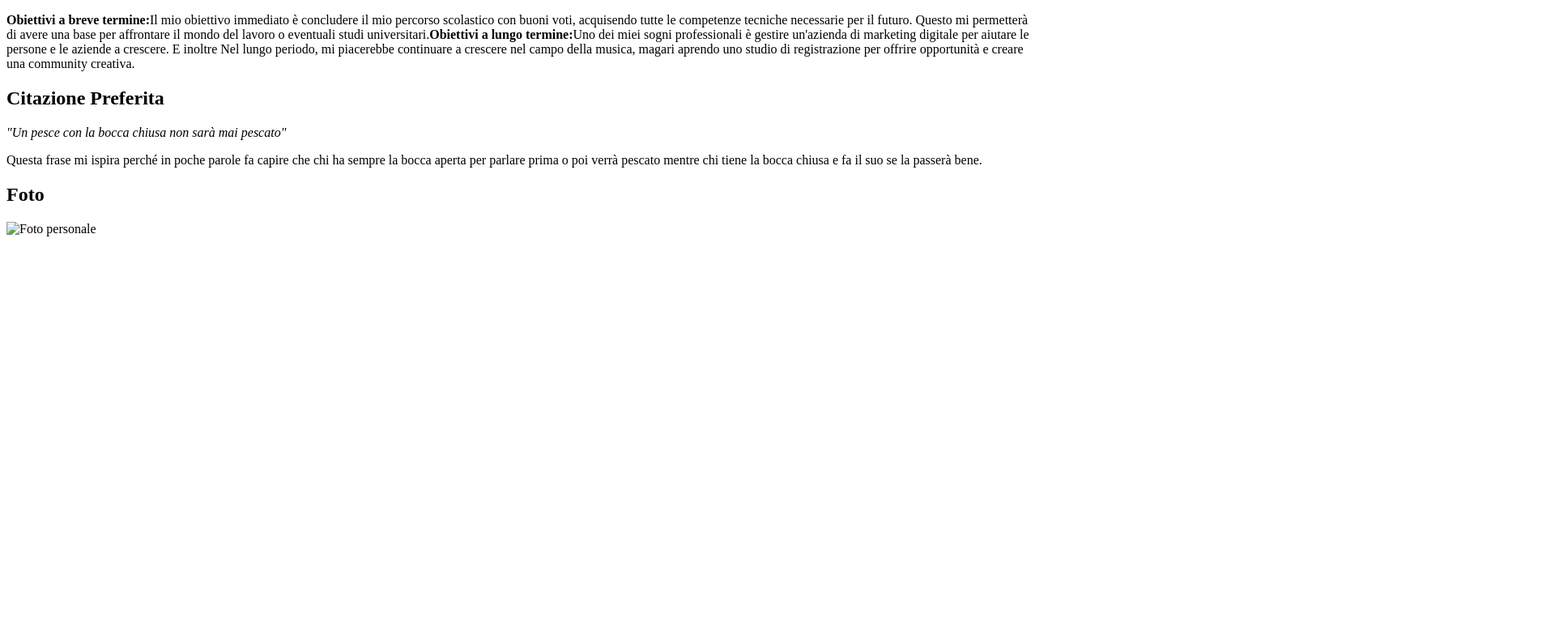
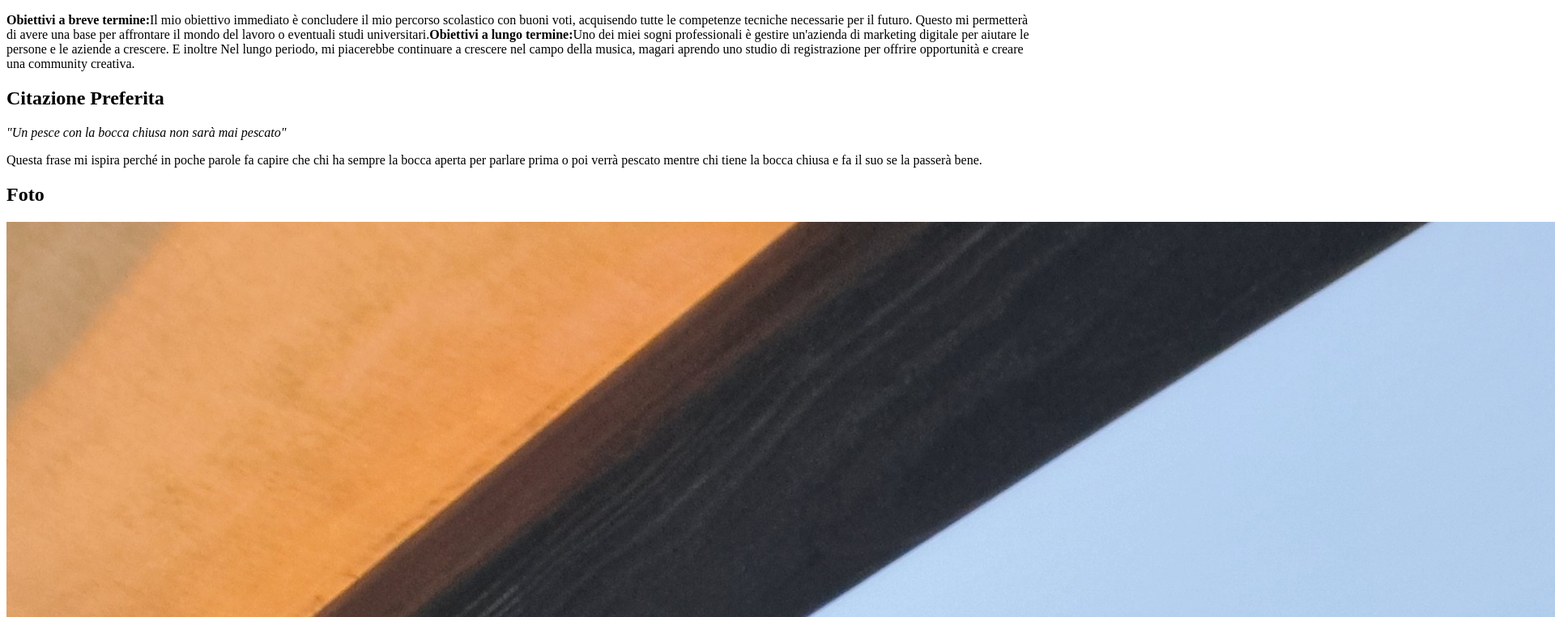
Before and after one commit to gabrielesavino/TPSIT, a plain HTML site: page presentazione.html in a window 1280 px wide. Shown: the part 694-1456 px from the top of the page at 81% size, 1920 px wide, since content can reach past the window. Before the commit the page ends 994 px from the top, so only its background shows below. Drawn offline with Linux system fonts and the light colour scheme.

Commit message:
presentazione.html

```diff
--- a/presentazione.html
+++ b/presentazione.html
@@ -32,6 +32,6 @@
         <p>Questa frase mi ispira perché in poche parole fa capire che chi ha sempre la bocca aperta per parlare prima o poi verrà pescato mentre chi tiene la bocca chiusa e fa il suo se la passerà bene.</p>
 
         <h2>Foto</h2>
-        <img src="savino1.jpg" alt="Foto personale">
+        <img src="savino1.jpg.jpg" alt="Foto personale">
 </body>
 </html>
```
